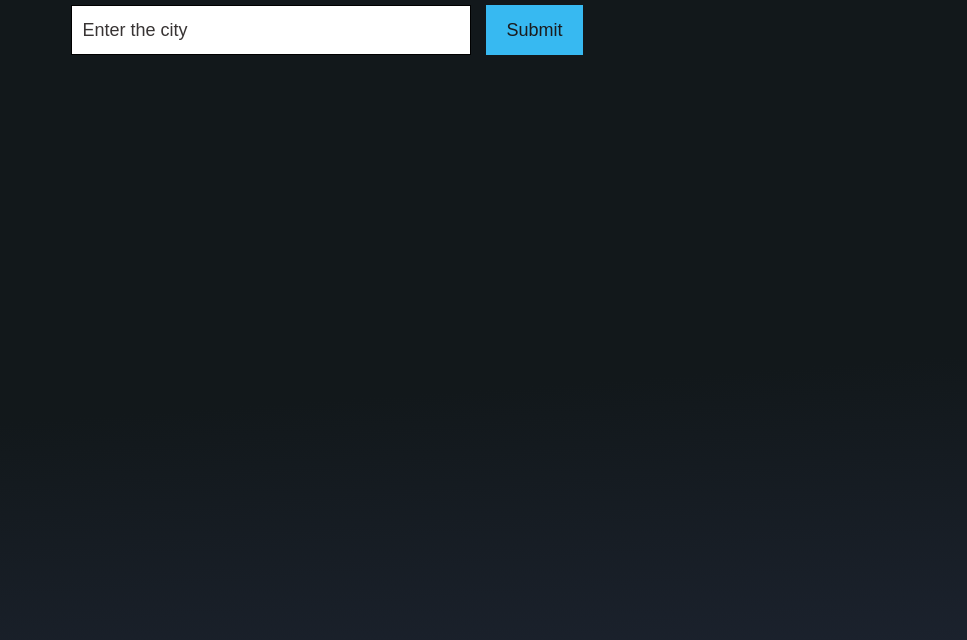
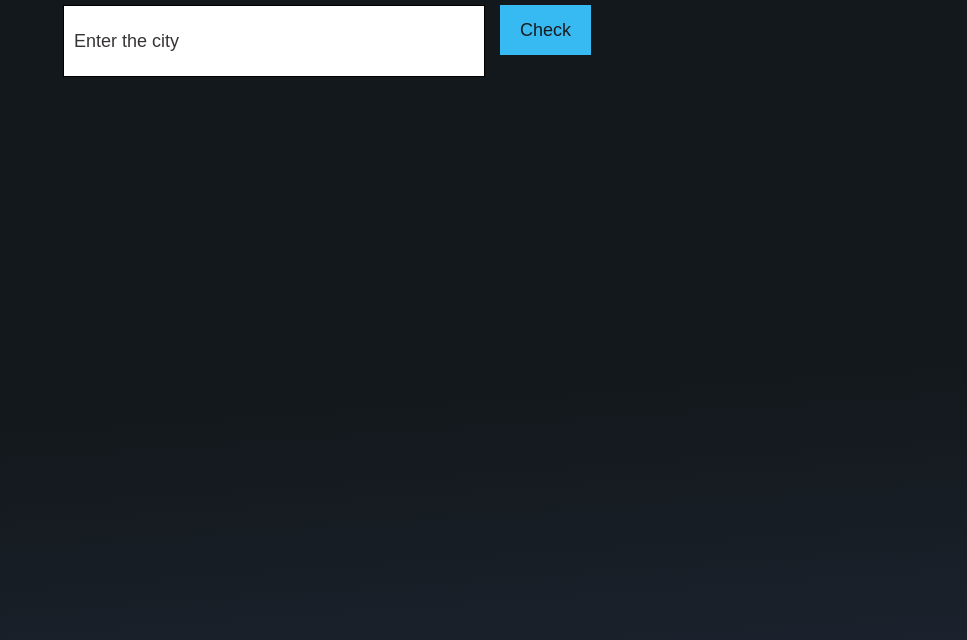
Before and after one commit to SAJ33L/BTW-Flask-Repo, a Flask app: page / in a window 1280 px wide. Shown: the top 640 px of the page, without its empty margins (313-1280 px from the left). Run offline with Flask 3, Linux system fonts and the light colour scheme.

Commit message:
modified templates and static files

```diff
--- a/Task3/app.py
+++ b/Task3/app.py
@@ -6,7 +6,7 @@ app = Flask(__name__)
 @app.route('/', methods = ["GET", "POST"])
 def home():
     if request.method == 'POST':
-        api_key = ''
+        api_key = '039b8b4d8c1cfc6a3d1d1a97e5a9f7fc'
         city_name = request.form.get('city')
         print(city_name)
         url = "https://api.openweathermap.org/data/2.5/weather?q={}&units=metric&appid="+api_key
--- a/Task3/templates/base.html
+++ b/Task3/templates/base.html
@@ -4,6 +4,7 @@
     <meta charset="UTF-8" />
     <meta http-equiv="X-UA-Compatible" content="IE=edge" />
     <meta name="viewport" content="width=device-width, initial-scale=1.0" />
+    <link rel="stylesheet" href="static/css/style.css" />
     <title>Document</title>
     <style>
 
--- a/Task3/templates/index.html
+++ b/Task3/templates/index.html
@@ -1,7 +1,5 @@
 <!-- #8739f9 -->
-<link rel="stylesheet" href="style.css" />
 
-<style></style>
 {% extends 'base.html' %} {% block content %}
 <form class="search-section" action="" method="POST">
   <input
@@ -11,7 +9,8 @@
     placeholder="Enter the city"
     autofocus
   />
-  <input type="Submit" name="name" class="file_submit" />
+ <!-- <input type="Submit" name="name" class="file_submit" />-->
+  <button type="submit" class="file_submit">Check</button>
 </form>
 
 {% if temp and min_temp and max_temp and hum %}
```
